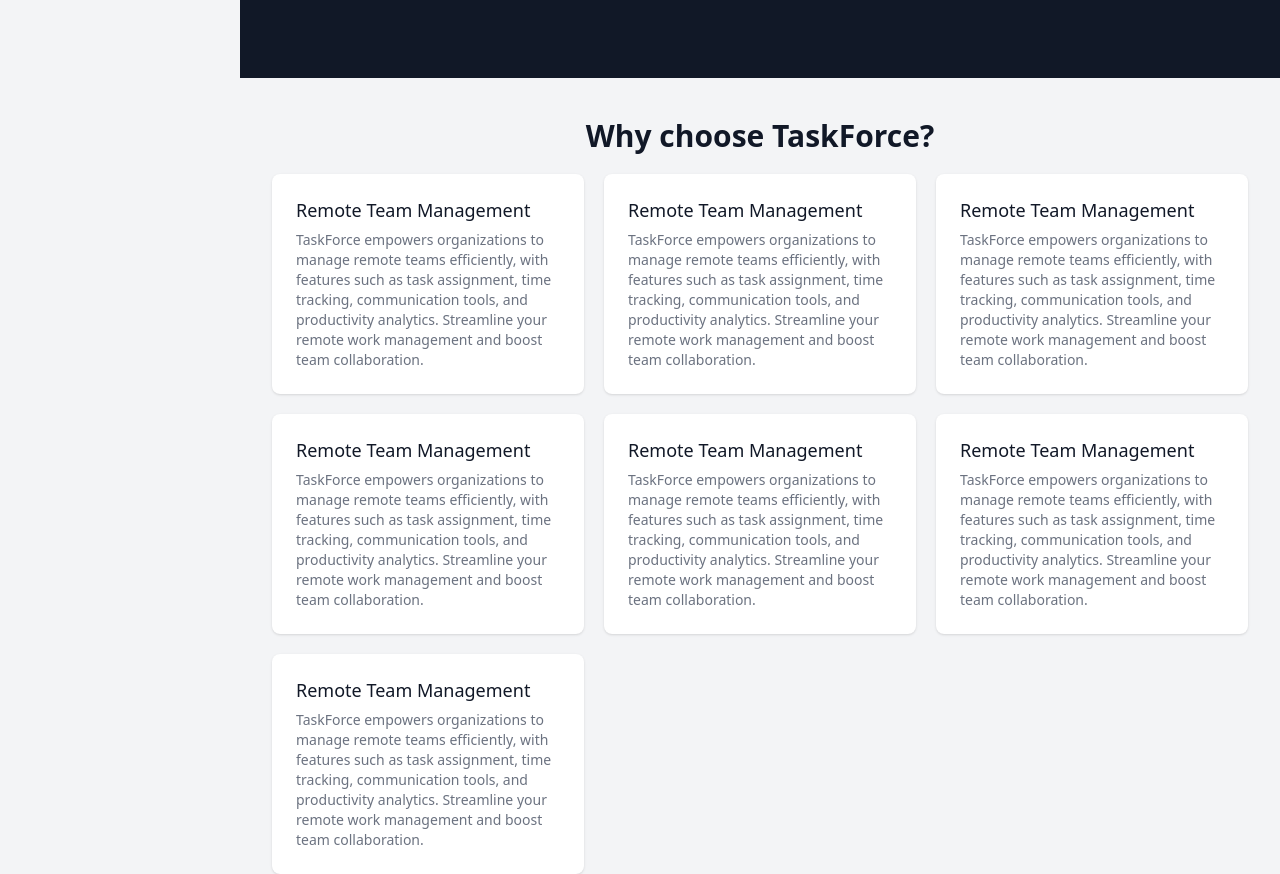
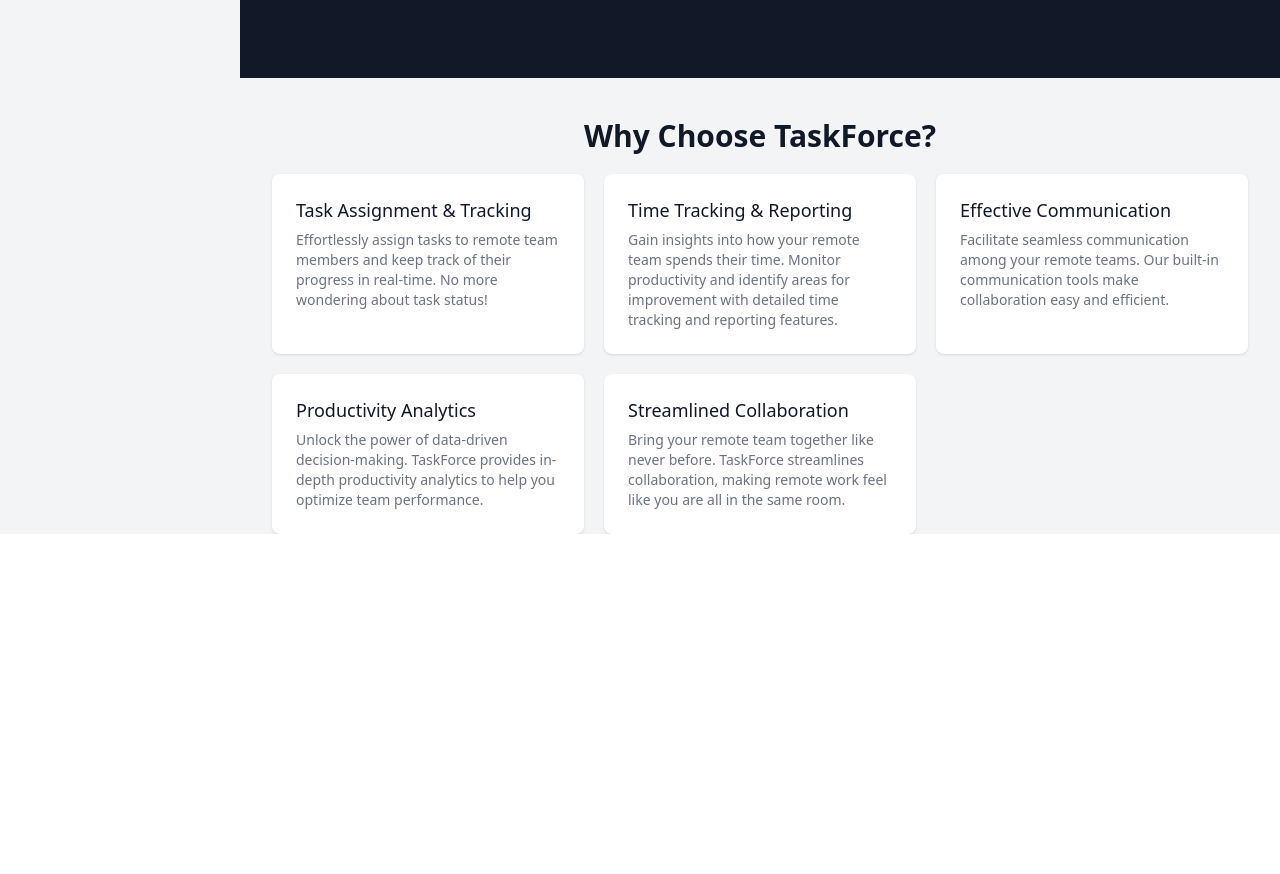
Before and after one commit to youssefalb/TaskForce, a Next.js app in the folder frontend/: page /about in a window 1280 px wide. Shown: the part 373-1247 px from the top of the page. After the commit the page ends 907 px from the top, so only its background shows below. Built offline with nearby package versions, Linux system fonts and the light colour scheme.

Commit message:
contact page done + improvements

```diff
--- a/frontend/src/pages/about.tsx
+++ b/frontend/src/pages/about.tsx
@@ -1,18 +1,44 @@
 import React from 'react';
 import Link from 'next/link';
 
+const About = () => {
+  const features = [
+    {
+      title: 'Task Assignment & Tracking',
+      description:
+        'Effortlessly assign tasks to remote team members and keep track of their progress in real-time. No more wondering about task status!',
+    },
+    {
+      title: 'Time Tracking & Reporting',
+      description:
+        'Gain insights into how your remote team spends their time. Monitor productivity and identify areas for improvement with detailed time tracking and reporting features.',
+    },
+    {
+      title: 'Effective Communication',
+      description:
+        'Facilitate seamless communication among your remote teams. Our built-in communication tools make collaboration easy and efficient.',
+    },
+    {
+      title: 'Productivity Analytics',
+      description:
+        'Unlock the power of data-driven decision-making. TaskForce provides in-depth productivity analytics to help you optimize team performance.',
+    },
+    {
+      title: 'Streamlined Collaboration',
+      description:
+        'Bring your remote team together like never before. TaskForce streamlines collaboration, making remote work feel like you are all in the same room.',
+    },
+  ];
 
-const About = () => {
   return (
     <div>
       <div className="bg-gray-900 text-white">
-    <div className="max-w-6xl mx-auto px-4 sm:px-6 lg:px-8 py-20 text-center ">
+        <div className="max-w-6xl mx-auto px-4 sm:px-6 lg:px-8 py-20 text-center">
           <h1 className="font-extrabold md:text-6xl">
             Welcome to TaskForce
           </h1>
           <p className="mt-3 max-w-md mx-auto text-base sm:text-lg md:mt-5 md:text-xl md:max-w-3xl">
-          TaskForce is a remote work management tool designed to help organizations effectively manage their remote teams.
-          Streamline task assignment and tracking, track time, facilitate communication, and analyze productivity.
+            TaskForce is your comprehensive solution for effective remote team management. In the era of remote work, we empower organizations to boost productivity and collaboration across dispersed teams.
           </p>
           <div className="mt-5 max-w-md mx-auto flex justify-center">
             <Link href="./auth/login" className='inline-flex items-center px-6 py-3 border border-transparent text-base font-medium rounded-full text-blue-700 bg-white hover:bg-blue-50'>
@@ -24,109 +50,25 @@
       <div className="max-w-7xl mx-auto px-4 sm:px-6 lg:px-8">
         <div className="mt-10">
           <h2 className="text-3xl font-extrabold text-gray-900 text-center">
-        Why choose TaskForce?
+            Why Choose TaskForce?
           </h2>
-      <div className="mt-5 grid grid-cols-1 gap-5 sm:grid-cols-3">
-        <div className="bg-white overflow-hidden shadow rounded-lg">
+          <div className="mt-5 grid grid-cols-1 gap-5 sm:grid-cols-2 lg:grid-cols-3">
+            {features.map((feature, index) => (
+              <div className="bg-white overflow-hidden shadow rounded-lg" key={index}>
                 <div className="px-4 py-5 sm:p-6">
                   <h3 className="text-lg leading-6 font-medium text-gray-900">
-              Remote Team Management
+                    {feature.title}
                   </h3>
                   <div className="mt-2 max-w-xl text-sm text-gray-500">
-                TaskForce empowers organizations to manage remote teams efficiently, with features such as task assignment,
-                time tracking, communication tools, and productivity analytics. Streamline your remote work management and boost
-                team collaboration.
-            </div>
-
-          </div>
-        </div>
-
-               <div className="bg-white overflow-hidden shadow rounded-lg">
-          <div className="px-4 py-5 sm:p-6">
-            <h3 className="text-lg leading-6 font-medium text-gray-900">
-              Remote Team Management
-            </h3>
-            <div className="mt-2 max-w-xl text-sm text-gray-500">
-                TaskForce empowers organizations to manage remote teams efficiently, with features such as task assignment,
-                time tracking, communication tools, and productivity analytics. Streamline your remote work management and boost
-                team collaboration.
-            </div>
-
-          </div>
-        </div>
-               <div className="bg-white overflow-hidden shadow rounded-lg">
-          <div className="px-4 py-5 sm:p-6">
-            <h3 className="text-lg leading-6 font-medium text-gray-900">
-              Remote Team Management
-            </h3>
-            <div className="mt-2 max-w-xl text-sm text-gray-500">
-                TaskForce empowers organizations to manage remote teams efficiently, with features such as task assignment,
-                time tracking, communication tools, and productivity analytics. Streamline your remote work management and boost
-                team collaboration.
-            </div>
-
-          </div>
-        </div>
-               <div className="bg-white overflow-hidden shadow rounded-lg">
-          <div className="px-4 py-5 sm:p-6">
-            <h3 className="text-lg leading-6 font-medium text-gray-900">
-              Remote Team Management
-            </h3>
-            <div className="mt-2 max-w-xl text-sm text-gray-500">
-                TaskForce empowers organizations to manage remote teams efficiently, with features such as task assignment,
-                time tracking, communication tools, and productivity analytics. Streamline your remote work management and boost
-                team collaboration.
-            </div>
-
-          </div>
-        </div>
-               <div className="bg-white overflow-hidden shadow rounded-lg">
-          <div className="px-4 py-5 sm:p-6">
-            <h3 className="text-lg leading-6 font-medium text-gray-900">
-              Remote Team Management
-            </h3>
-            <div className="mt-2 max-w-xl text-sm text-gray-500">
-                TaskForce empowers organizations to manage remote teams efficiently, with features such as task assignment,
-                time tracking, communication tools, and productivity analytics. Streamline your remote work management and boost
-                team collaboration.
-            </div>
-
-          </div>
-        </div>
-
-               <div className="bg-white overflow-hidden shadow rounded-lg">
-          <div className="px-4 py-5 sm:p-6">
-            <h3 className="text-lg leading-6 font-medium text-gray-900">
-              Remote Team Management
-            </h3>
-            <div className="mt-2 max-w-xl text-sm text-gray-500">
-                TaskForce empowers organizations to manage remote teams efficiently, with features such as task assignment,
-                time tracking, communication tools, and productivity analytics. Streamline your remote work management and boost
-                team collaboration.
-            </div>
-
-          </div>
-        </div>
-               <div className="bg-white overflow-hidden shadow rounded-lg">
-          <div className="px-4 py-5 sm:p-6">
-            <h3 className="text-lg leading-6 font-medium text-gray-900">
-              Remote Team Management
-            </h3>
-            <div className="mt-2 max-w-xl text-sm text-gray-500">
-                TaskForce empowers organizations to manage remote teams efficiently, with features such as task assignment,
-                time tracking, communication tools, and productivity analytics. Streamline your remote work management and boost
-                team collaboration.
-            </div>
-
+                    {feature.description}
                   </div>
                 </div>
               </div>
-
-
+            ))}
           </div>
         </div>
       </div>
-
+    </div>
   );
 };
 
--- a/frontend/src/pages/auth/login.tsx
+++ b/frontend/src/pages/auth/login.tsx
@@ -31,10 +31,10 @@
     <div className="bg-gray-50 min-h-screen">
       <div className="container mx-auto py-8 shadow-lg">
         <h1 className="text-4xl font-bold text-center mb-4 mt-1">We're happy to see you</h1>
-        <p className="text-lg text-center rainbow-text font-bold">
+        <p className="text-lg text-center font-bold">
           Login with ease.
         </p>
-        <div className="bg-gray-50 flex glass min-h-screen p-10 mr-72 ml-50">
+        <div className="bg-gray-50 flex glass p-10">
           <form onSubmit={handleLogin} className="max-h-96 shadow-md rainbow-mesh align-middle bg-white p-2 m-2 flex min-h-96 min-w-96 flex-grow flex-col rounded-xl">
             <p className="font-bold text-black text-2xl pt-8 pb-1 px-4">Email + Pass</p>
             <p className="font-normal text-black text-md pt-1 pb-8 px-4">Enter using your email & password</p>
--- /dev/null
+++ b/frontend/src/pages/contact.tsx
@@ -0,0 +1,30 @@
+import React from 'react';
+
+function Contact() {
+  const githubUrl = "https://github.com/youssefalb";
+
+  function handleGitHubButtonClick() {
+    window.open(githubUrl, '_blank');
+  }
+
+  return (
+    <div className="bg-gray-50 min-h-screen">
+      <div className="container mx-auto py-8">
+        <h1 className="text-4xl font-bold text-center mb-2 mt-1">Our Development Team</h1>
+        <p className="text-lg text-center mb-12">Best of the best.</p>
+        <div className="grid grid-cols-3 gap-4 m-10">
+          <div className="bg-white shadow-md rounded-lg p-4 flex flex-col items-center p-10">
+            <img src="/images/youssef.png" alt="Youssef Al Bali" className="w-32 h-32 rounded-full mb-4 object-cover" />
+            <h2 className="text-lg font-bold mb-2">Youssef Al Bali</h2>
+            <p className="text-gray-500 mb-4">Software Engineer Developer</p>
+            <button className="px-8 py-1 text-gray-900 bg-zinc-300 rounded-2xl mr-2 my-3 font-bold" onClick={handleGitHubButtonClick}>
+              View on GitHub
+            </button>
+          </div>
+        </div>
+      </div>
+    </div>
+  );
+}
+
+export default Contact;
```
Also changed, not shown: frontend/public/images/youssef.png (added). Lines whose indentation alone changed are shown as unchanged.
